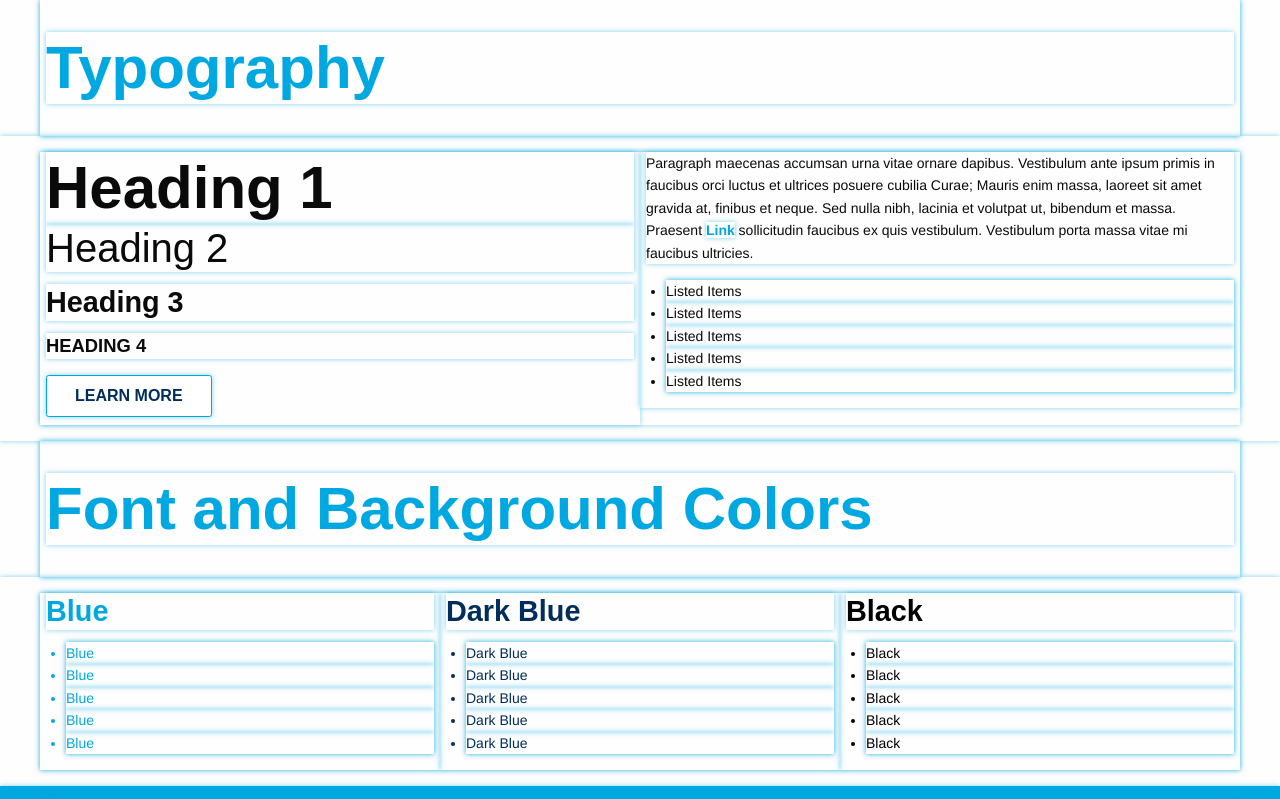
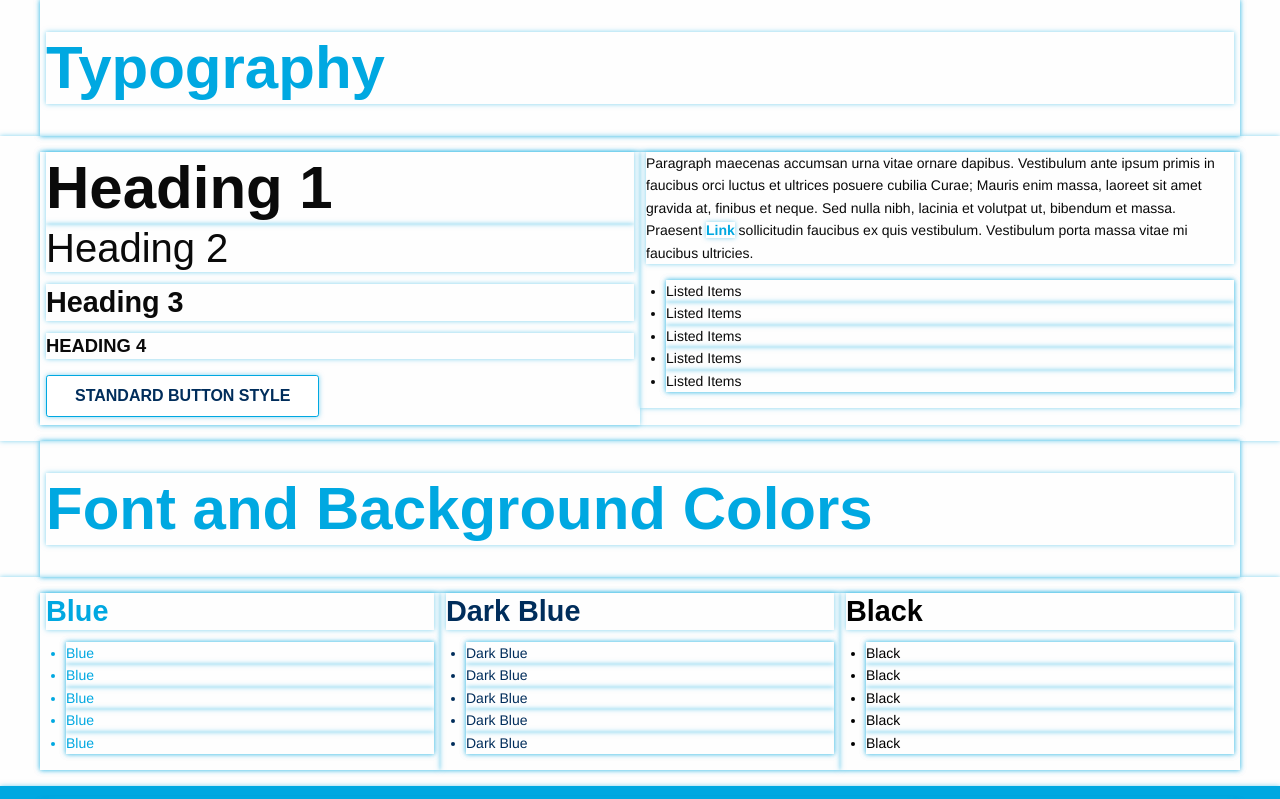
Before and after one commit to mrodriguez-kcg/koch-framework, a plain HTML site: page index.html in a window 1280 px wide. Shown: the top 799 px of the page. Drawn offline with nearby package versions, Linux system fonts and the light colour scheme.

Commit message:
Updated Buttons

```diff
--- a/index.html
+++ b/index.html
@@ -21,7 +21,7 @@
 				<h2>Heading 2</h2>
 				<h3>Heading 3</h3>
 				<h4>Heading 4</h4>
-				<a href="http://www.goodprofitbook.com/" target="_blank" class="button button_style_1" onclick="ga('send', 'event', 'Good Profit CTA', 'click', 'Philosophy');">Learn More</a>
+				<a href="http://www.goodprofitbook.com/" target="_blank" class="button button_style_1" onclick="ga('send', 'event', 'Good Profit CTA', 'click', 'Philosophy');">Standard Button Style</a>
 			</div>
 			<div class="large-6 columns">
 				<p>Paragraph maecenas accumsan urna vitae ornare dapibus. Vestibulum ante ipsum primis in faucibus orci luctus et ultrices posuere cubilia Curae; Mauris enim massa, laoreet sit amet gravida at, finibus et neque. Sed nulla nibh, lacinia et volutpat ut, bibendum et massa. Praesent <a href="#">Link</a> sollicitudin faucibus ex quis vestibulum. Vestibulum porta massa vitae mi faucibus ultricies.</p>
```
